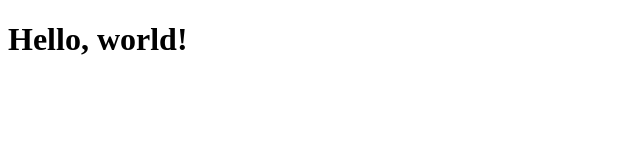
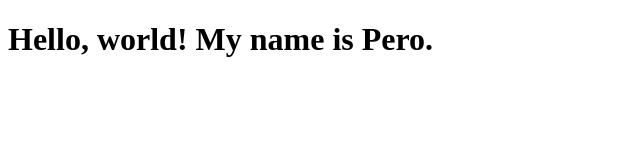
Before and after one commit to mnirom/mnirom.github.io, a plain HTML site: page index.html in a window 1280 px wide. Shown: the whole page, without its empty margins (0-640 px from the left). Drawn offline with Linux system fonts and the light colour scheme.

Commit message:
Update index.html

```diff
--- a/index.html
+++ b/index.html
@@ -14,7 +14,7 @@
 </head>
 
 <body>
-	<h1>Hello, world!</h1>
+	<h1>Hello, world! My name is Pero.</h1>
 
 	<!-- Optional JavaScript -->
 	<!-- jQuery first, then Popper.js, then Bootstrap JS -->
```
